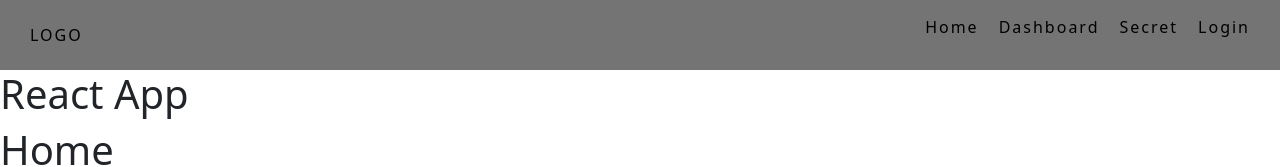
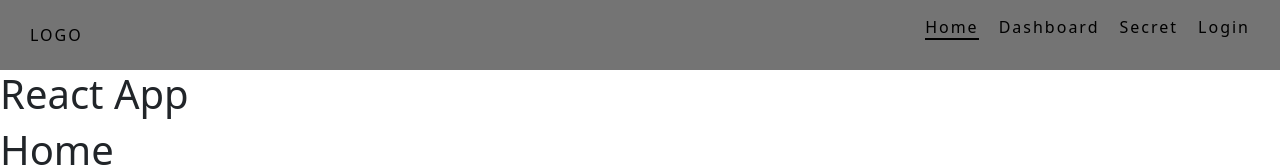
Before and after one commit to JuanSRovira/Front-End-Practices., a React (Vite) app in the folder 28-SassPractice/: page / in a window 1280 px wide. Shown: the top 167 px of the page. Built offline with nearby package versions, Linux system fonts and the light colour scheme.

Commit message:
Reduccion de codigo por etiquetas SCSS

```diff
--- a/28-SassPractice/src/components/Header/Header.scss
+++ b/28-SassPractice/src/components/Header/Header.scss
@@ -1,3 +1,10 @@
+$menu-color: black;
+@mixin header-link {
+    color: $menu-color;
+    text-decoration: none;
+    letter-spacing: 2px;
+}
+
 .header {
     background-color: rgb(116, 116, 116);
     display: flex;
@@ -6,9 +13,7 @@
     padding: 15px 30px;
 
     &__logo {
-        color: black;
-        text-decoration: none;
-        letter-spacing: 2px;
+       @include header-link;
     }
 
     &__navList {
@@ -18,11 +23,14 @@
     }
 
     &__itemLink {
-        color: black;
-        text-decoration: none;
-        letter-spacing: 2px;
+        @include header-link;
+
         &:hover {
-            border-bottom: 2px solid #3d3d3d;
+            border-bottom: 2px solid $menu-color;
+        }
+
+        &--isActive{
+            border-bottom: 2px solid $menu-color;
         }
 
     }
```
